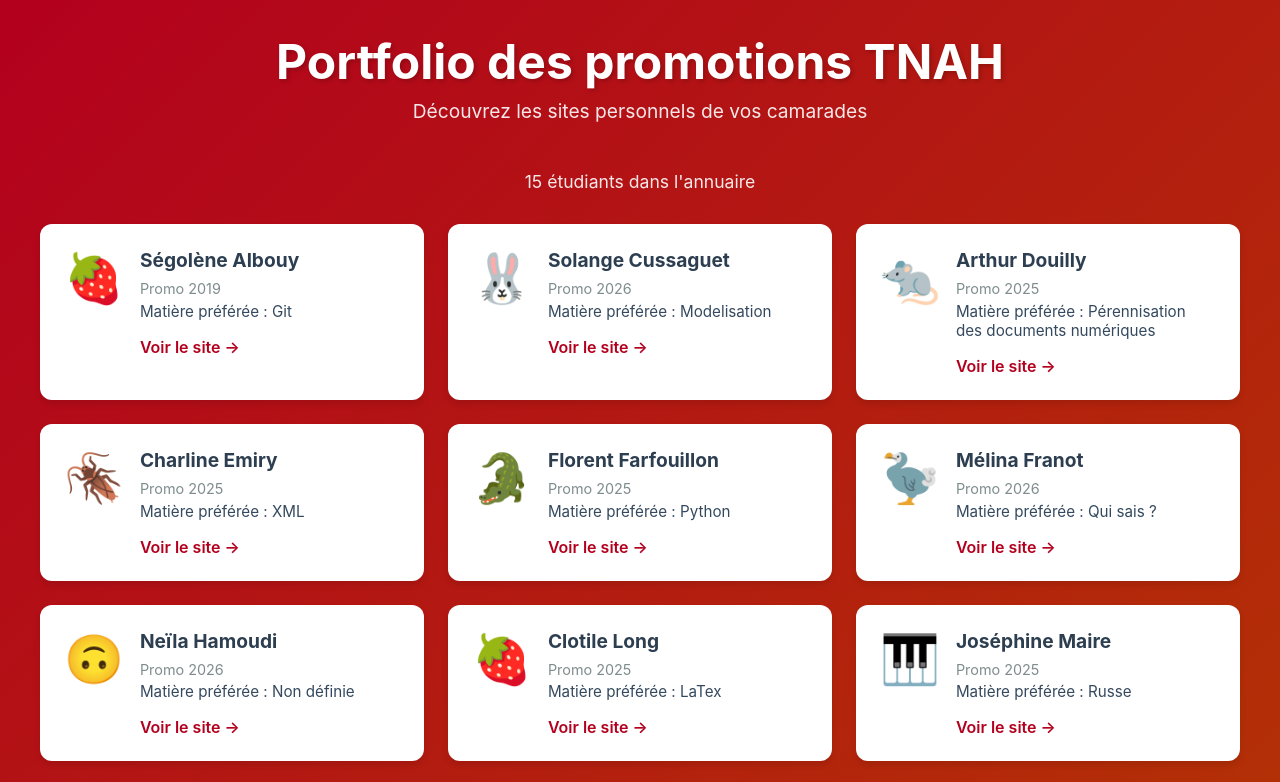
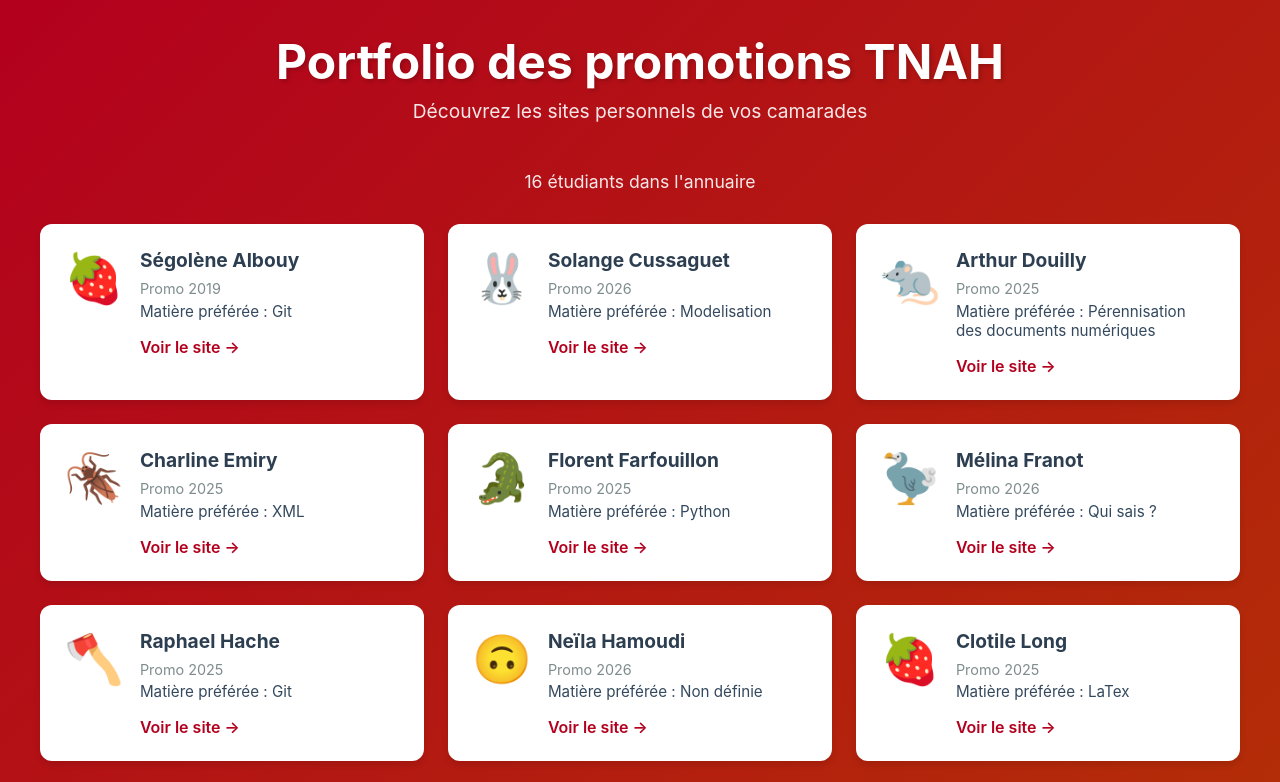
Before and after one commit to Segolene-Albouy/Portfolio-TNAH, a plain HTML site: page index.html in a window 1280 px wide. Shown: the top 782 px of the page. Drawn offline with Linux system fonts and the light colour scheme.

Commit message:
deploy: 78d655f578f7afc57cb22d0a4e29af4998608db4

```diff
--- a/index.html
+++ b/index.html
@@ -15,7 +15,7 @@
         </header>
 
         <div class="stats">
-            15 étudiants dans l'annuaire
+            16 étudiants dans l'annuaire
         </div>
 
         <div class="students-grid">
@@ -87,6 +87,18 @@
                 <p class="student-promo">Promo 2026</p>
                 <p class="student-matiere">Matière préférée : Qui sais ?</p>
                 <a href="https://chamishe.github.io" target="_blank" class="student-link">
+                    Voir le site →
+                </a>
+            </div>
+        </div>
+
+        <div class="student-card">
+            <div class="student-emoji">🪓</div>
+            <div class="student-info">
+                <h3>Raphael Hache</h3>
+                <p class="student-promo">Promo 2025</p>
+                <p class="student-matiere">Matière préférée : Git</p>
+                <a href="https://github.com/Raphhache/Raphhache.github.io.git" target="_blank" class="student-link">
                     Voir le site →
                 </a>
             </div>
```
Also changed, not shown: students.json (+7 -0 lines).
